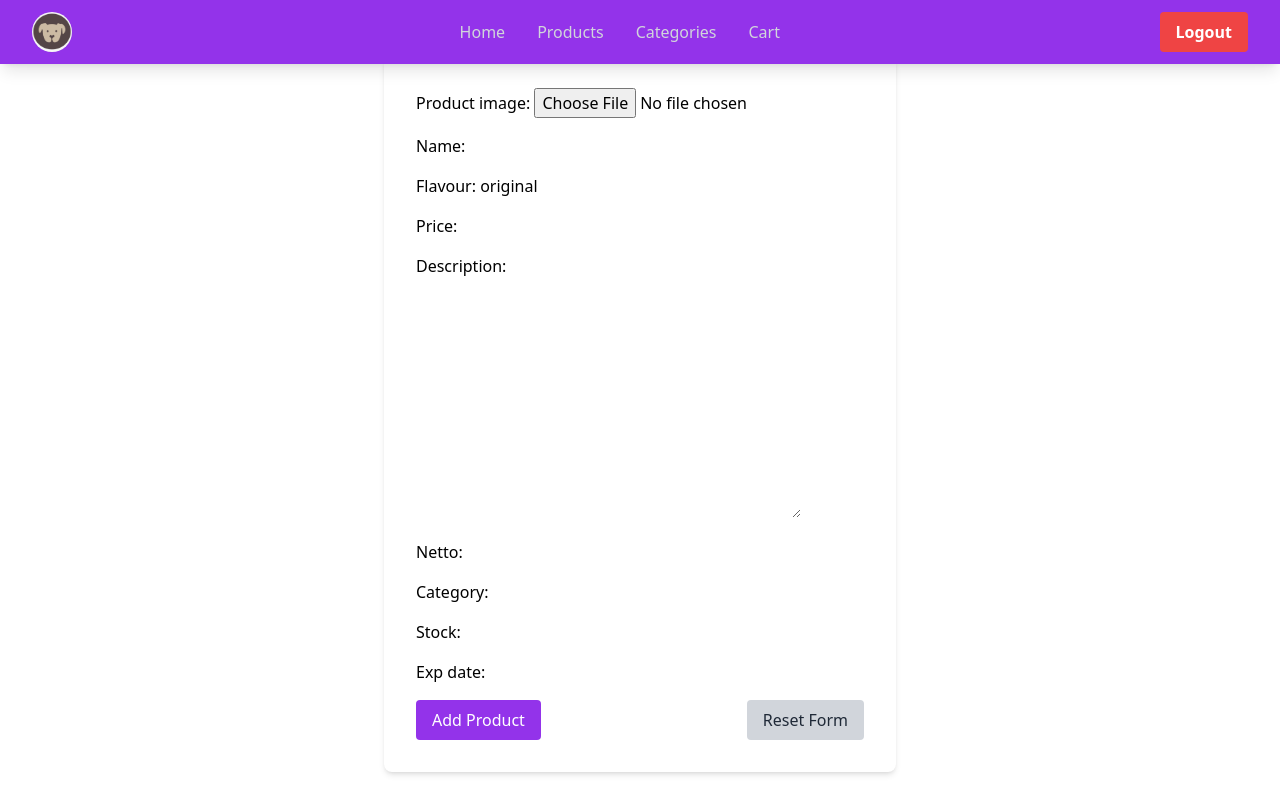
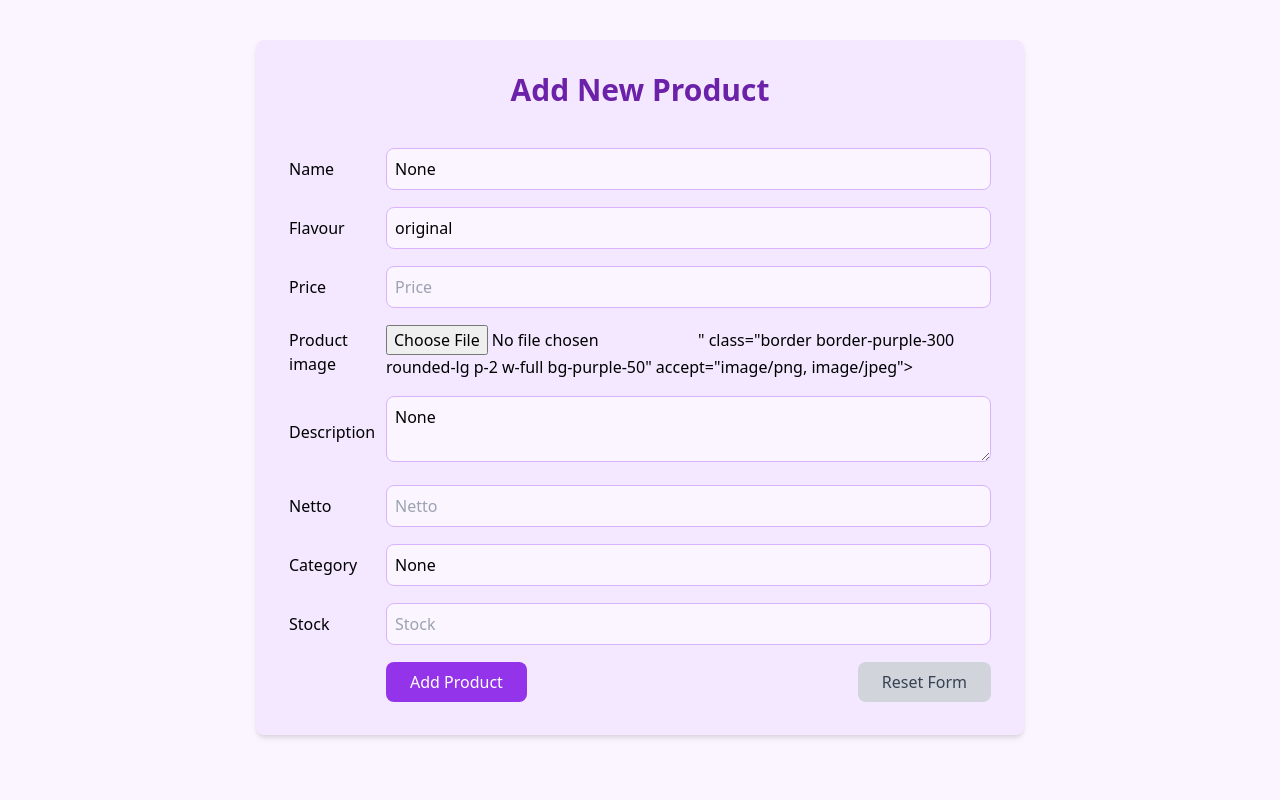
Before and after one commit to raisassc/raisa-petshop, a Django app: page /create-product-entry in a window 1280 px wide. Run offline with Django 5.2, Linux system fonts and the light colour scheme; some libraries are stand-ins or nearby versions.

Commit message:
mengubah create product

```diff
--- a/main/templates/create_product.html
+++ b/main/templates/create_product.html
@@ -1,23 +1,102 @@
 {% extends 'base.html' %}
+{% load static %}
+{% include 'navbar.html' %}
 {% block content %}
-{% include 'navbar.html' %}
-<h1 class="text-2xl font-bold text-purple-600 text-center mb-6">Add New Product</h1>
 
-<form method="POST" enctype="multipart/form-data" class="max-w-lg mx-auto bg-white p-8 rounded-lg shadow-md">
-  {% csrf_token %}
-  <div class="space-y-4">
-    {{ form.as_p }}
-    <div class="flex justify-between mt-6">
-      <button type="submit" class="bg-purple-600 text-white px-4 py-2 rounded hover:bg-purple-500">Add Product</button>
-      <button type="reset" class="bg-gray-300 text-gray-800 px-4 py-2 rounded hover:bg-gray-400">Reset Form</button> <!-- Tombol Reset -->
-    </div>
+<div class="min-h-screen bg-purple-50 py-10">
+  <div class="max-w-3xl mx-auto bg-purple-100 p-8 rounded-lg shadow-md">
+    <h1 class="text-3xl font-bold text-purple-800 text-center mb-6">Add New Product</h1>
+
+    <!-- Form for Adding New Product -->
+    <form method="POST" enctype="multipart/form-data" class="space-y-4">
+      {% csrf_token %}
+      <table class="w-full">
+        <tr>
+          <td class="pt-4">{{ form.name.label }}</td>
+          <td class="pt-4">
+            <input type="text" name="{{ form.name.name }}" value="{{ form.name.value }}" class="border border-purple-300 rounded-lg p-2 w-full bg-purple-50" placeholder="{{ form.name.label }}">
+            {% if form.name.errors %}
+              <p class="text-red-600 text-sm">{{ form.name.errors }}</p>
+            {% endif %}
+          </td>
+        </tr>
+        <tr>
+          <td class="pt-4">{{ form.flavour.label }}</td>
+          <td class="pt-4">
+            <input type="text" name="{{ form.flavour.name }}" value="{{ form.flavour.value }}" class="border border-purple-300 rounded-lg p-2 w-full bg-purple-50" placeholder="{{ form.flavour.label }}">
+            {% if form.flavour.errors %}
+              <p class="text-red-600 text-sm">{{ form.flavour.errors }}</p>
+            {% endif %}
+          </td>
+        </tr>
+        <tr>
+          <td class="pt-4">{{ form.price.label }}</td>
+          <td class="pt-4">
+            <input type="number" name="{{ form.price.name }}" value="{{ form.price.value }}" class="border border-purple-300 rounded-lg p-2 w-full bg-purple-50" placeholder="{{ form.price.label }}">
+            {% if form.price.errors %}
+              <p class="text-red-600 text-sm">{{ form.price.errors }}</p>
+            {% endif %}
+          </td>
+        </tr>
+        <tr>
+          <td class="pt-4">{{ form.product_image.label }}</td>
+          <td class="pt-4">
+            <input type="file" name="{{ form.product_image }}" class="border border-purple-300 rounded-lg p-2 w-full bg-purple-50" accept="image/png, image/jpeg">
+            {% if form.product_image.errors %}
+              <p class="text-red-600 text-sm">{{ form.product_image.errors }}</p>
+            {% endif %}
+          </td>
+        </tr>
+        <tr>
+          <td class="pt-4">{{ form.description.label }}</td>
+          <td class="pt-4">
+            <textarea name="{{ form.description.name }}" class="border border-purple-300 rounded-lg p-2 w-full bg-purple-50" placeholder="{{ form.description.label }}">{{ form.description.value }}</textarea>
+            {% if form.description.errors %}
+              <p class="text-red-600 text-sm">{{ form.description.errors }}</p>
+            {% endif %}
+          </td>
+        </tr>
+        <tr>
+          <td class="pt-4">{{ form.netto.label }}</td>
+          <td class="pt-4">
+            <input type="number" name="{{ form.netto.name }}" value="{{ form.netto.value }}" class="border border-purple-300 rounded-lg p-2 w-full bg-purple-50" placeholder="{{ form.netto.label }}">
+            {% if form.netto.errors %}
+              <p class="text-red-600 text-sm">{{ form.netto.errors }}</p>
+            {% endif %}
+          </td>
+        </tr>
+        <tr>
+          <td class="pt-4">{{ form.category.label }}</td>
+          <td class="pt-4">
+            <input type="text" name="{{ form.category.name }}" value="{{ form.category.value }}" class="border border-purple-300 rounded-lg p-2 w-full bg-purple-50" placeholder="{{ form.category.label }}">
+            {% if form.category.errors %}
+              <p class="text-red-600 text-sm">{{ form.category.errors }}</p>
+            {% endif %}
+          </td>
+        </tr>
+        <tr>
+          <td class="pt-4">{{ form.stock.label }}</td>
+          <td class="pt-4">
+            <input type="number" name="{{ form.stock.name }}" value="{{ form.stock.value }}" class="border border-purple-300 rounded-lg p-2 w-full bg-purple-50" placeholder="{{ form.stock.label }}">
+            {% if form.stock.errors %}
+              <p class="text-red-600 text-sm">{{ form.stock.errors }}</p>
+            {% endif %}
+          </td>
+        </tr>
+        <tr>
+          <td class="pt-4"></td>
+          <td class="pt-4">
+            <div class="flex justify-between">
+              <!-- Submit Button -->
+              <input type="submit" value="Add Product" class="py-2 px-6 bg-purple-600 text-white rounded-lg cursor-pointer hover:bg-purple-700 transition-all duration-300">
+              <!-- Reset Button -->
+              <input type="reset" value="Reset Form" class="py-2 px-6 bg-gray-300 text-gray-700 rounded-lg cursor-pointer hover:bg-gray-400 transition-all duration-300">
+            </div>
+          </td>
+        </tr>
+      </table>
+    </form>
   </div>
-</form>
+</div>
 
 {% endblock %}
-
-<style>
-  input, select, textarea {
-    @apply border-2 border-purple-500 rounded-md w-full p-2 focus:outline-none focus:ring-2 focus:ring-purple-500;
-  }
-</style>
```
